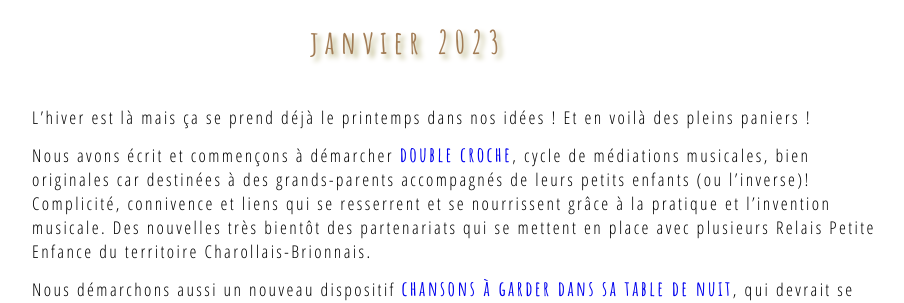
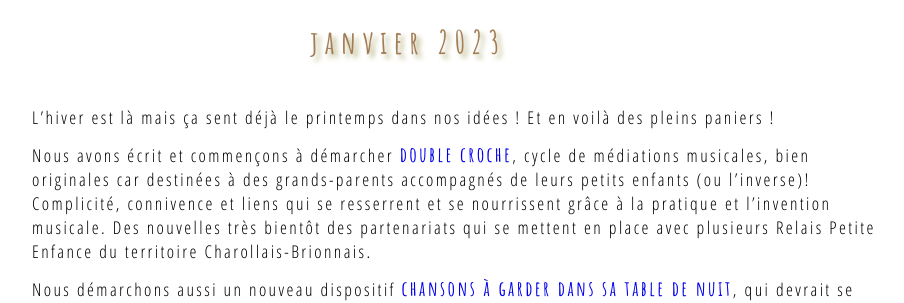
Before and after one commit to leshnik/revertouthaut, a Jekyll site: the page built from actualites.md, in a window 1280 px wide and 900 px high, scrolled down 1820 px. Shown: the part 155-458 px from the top of the window, without its empty margins (232-1136 px from the left). Built offline with Jekyll 4.4.1, drawn with Linux system fonts in a browser that asks for light colours.

Commit message:
ça sent janvier 2023

```diff
--- a/actualites.md
+++ b/actualites.md
@@ -40,7 +40,7 @@ concernant ce fabuleux projet !
 <h1>actualités</h1>
 <h2>janvier 2023</h2>
 <ul class="institutions">
-<li>L’hiver est là mais ça se prend déjà le printemps dans nos idées ! Et en voilà des pleins paniers !</li>
+<li>L’hiver est là mais ça sent déjà le printemps dans nos idées ! Et en voilà des pleins paniers !</li>
 
 <li>Nous avons écrit et commençons à démarcher <a href="double-croche">double croche</a>, cycle de médiations musicales, bien originales car destinées à des grands-parents accompagnés de leurs petits enfants (ou l’inverse)! Complicité, connivence et liens qui se resserrent et se nourrissent grâce à la pratique et l’invention musicale.
 Des nouvelles très bientôt des partenariats qui se mettent en place avec plusieurs Relais Petite Enfance du territoire Charollais-Brionnais.</li>
```
